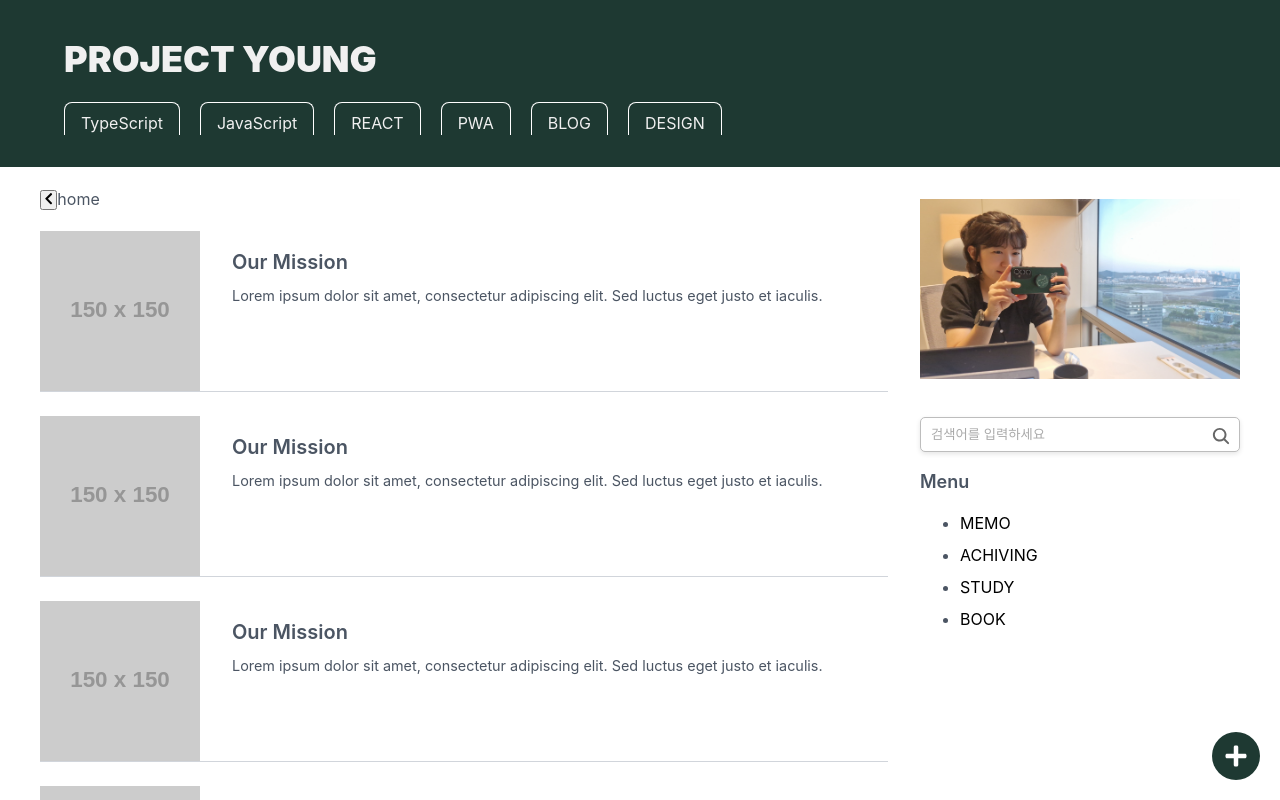
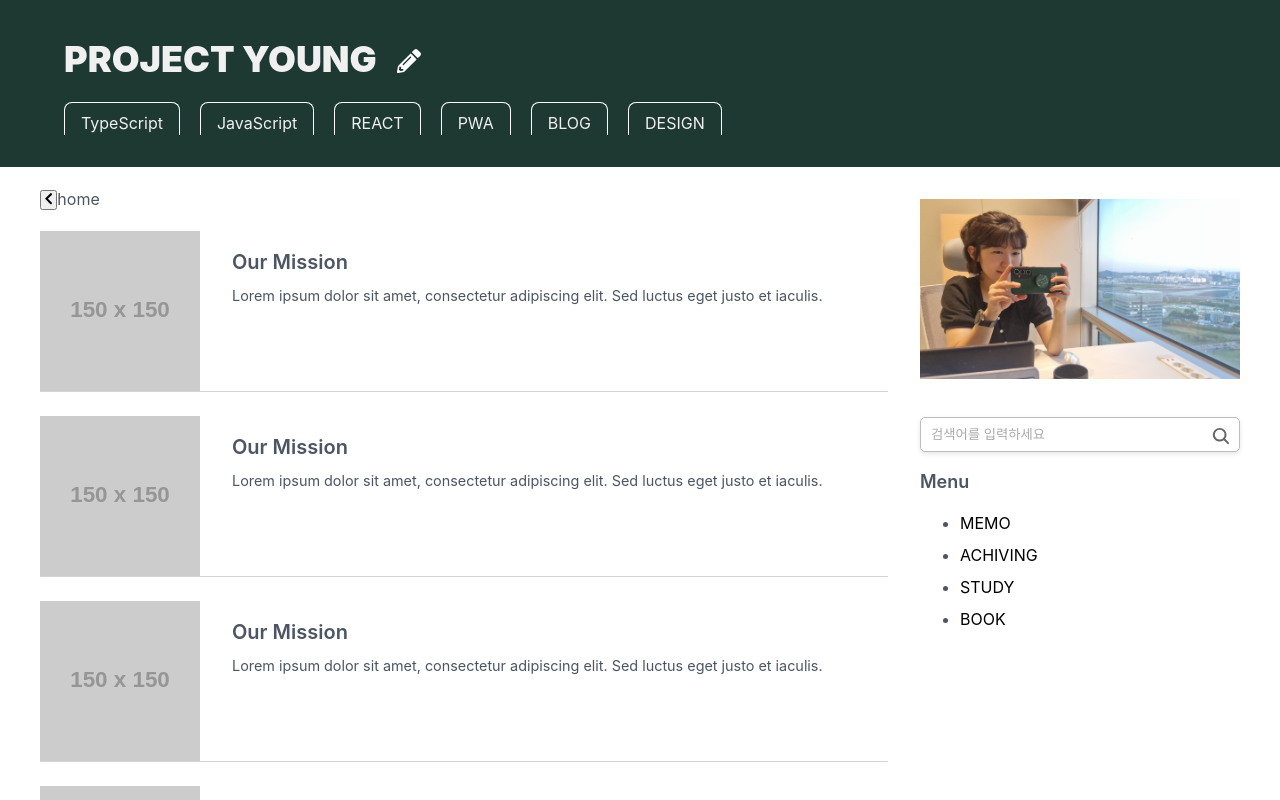
Before and after one commit to J-SoYoung/project_young, a React (Vite) app: page /home in a window 1280 px wide. Shown: the top 800 px of the page. Built offline with nearby package versions, Linux system fonts and the light colour scheme.

Commit message:
[EDIT] 글작성 버튼을 header로 옮김 - home컴포넌트의 writeButton삭제 - writeButton의 icon을 pencle로 바꿈 - header컴포넌트에 writeButton컴포넌트 추가

```diff
--- a/src/pages/home/Home.tsx
+++ b/src/pages/home/Home.tsx
@@ -1,11 +1,5 @@
-import { WriteButton } from "./WriteButton";
 import { PostLists } from "../../shared/components/postLists/PostLists";
 
 export const Home = () => {
-  return (
-    <>
-      <PostLists />
-      <WriteButton />
-    </>
-  );
+  return <PostLists />;
 };
--- a/src/pages/home/styles/writeButton.module.css
+++ /dev/null
@@ -1,16 +0,0 @@
-.writeButton {
-  position: fixed;
-  bottom: 20px;
-  right: 20px;
-  width: 3rem;
-  height: 3rem;
-  display: flex;
-  justify-content: center;
-  align-items: center;
-  background-color: var(--color-primary);
-  color: white;
-  border: none;
-  border-radius: 50%;
-  font-size: 24px;
-  cursor: pointer;
-}
--- a/src/shared/Layout/components/Header.tsx
+++ b/src/shared/Layout/components/Header.tsx
@@ -1,17 +1,22 @@
 import { Link } from "react-router-dom";
 import styles from "../styles/header.module.css";
+
 import { PostTags } from "./PostTags";
 import { useDeviceType } from "../../hooks/useDeviceType";
 import { MainCategories } from "./MainCategories";
+import { WriteButton } from "../../components/writeButton/WriteButton";
 
 export const Header = () => {
   const { isTablet, isMobile } = useDeviceType();
 
   return (
     <header className={styles.header}>
-      <h1 className={styles.title}>
-        <Link to={"/home"}>PROJECT YOUNG</Link>
-      </h1>
+      <div className={styles.titleContainer}>
+        <h1 className={styles.title}>
+          <Link to={"/home"}>PROJECT YOUNG</Link>
+        </h1>
+        <WriteButton />
+      </div>
       <PostTags />
       {(isTablet || isMobile) && <MainCategories />}
     </header>
--- a/src/shared/Layout/styles/header.module.css
+++ b/src/shared/Layout/styles/header.module.css
@@ -7,12 +7,18 @@
   align-items: flex-start;
   justify-content: space-between;
 }
+.titleContainer {
+  width: 100%;
+  display: flex;
+  justify-content: flex-start;
+  align-items: center;
+  margin-bottom: 1rem;
+}
 .title > a {
   display: block;
   font-size: var(--font-size-h2);
   font-weight: var(--weight-black);
   color: var(--color-white);
-  margin-bottom: 1rem;
 }
 
 /* tablet half 이상 */
--- a/src/pages/home/WriteButton.tsx
+++ b/src/shared/components/writeButton/WriteButton.tsx
@@ -1,12 +1,12 @@
-import { FaPlus } from "react-icons/fa";
-import styles from "./styles/writeButton.module.css";
 import { useNavigate } from "react-router-dom";
+import styles from "./writeButton.module.css";
+import { FaPencilAlt } from "react-icons/fa";
 
 export const WriteButton = () => {
   const navigate = useNavigate();
   return (
     <button className={styles.writeButton} onClick={() => navigate(`/write`)}>
-      <FaPlus />
+      <FaPencilAlt />
     </button>
   );
 };
--- /dev/null
+++ b/src/shared/components/writeButton/writeButton.module.css
@@ -0,0 +1,21 @@
+.writeButton {
+  width: 2rem;
+  height: 2rem;
+  display: flex;
+  justify-content: center;
+  align-items: center;
+  margin: 0.25rem 1rem 0;
+  border: 1px solid white;
+  background-color: var(--color-primary);
+  color: white;
+  border: none;
+  font-size: 1.25rem;
+  cursor: pointer;
+}
+
+/* tablet half 이상 */
+@media (min-width: 768px) {
+  .writeButton {
+  font-size: 1.5rem;
+  }
+}
```
